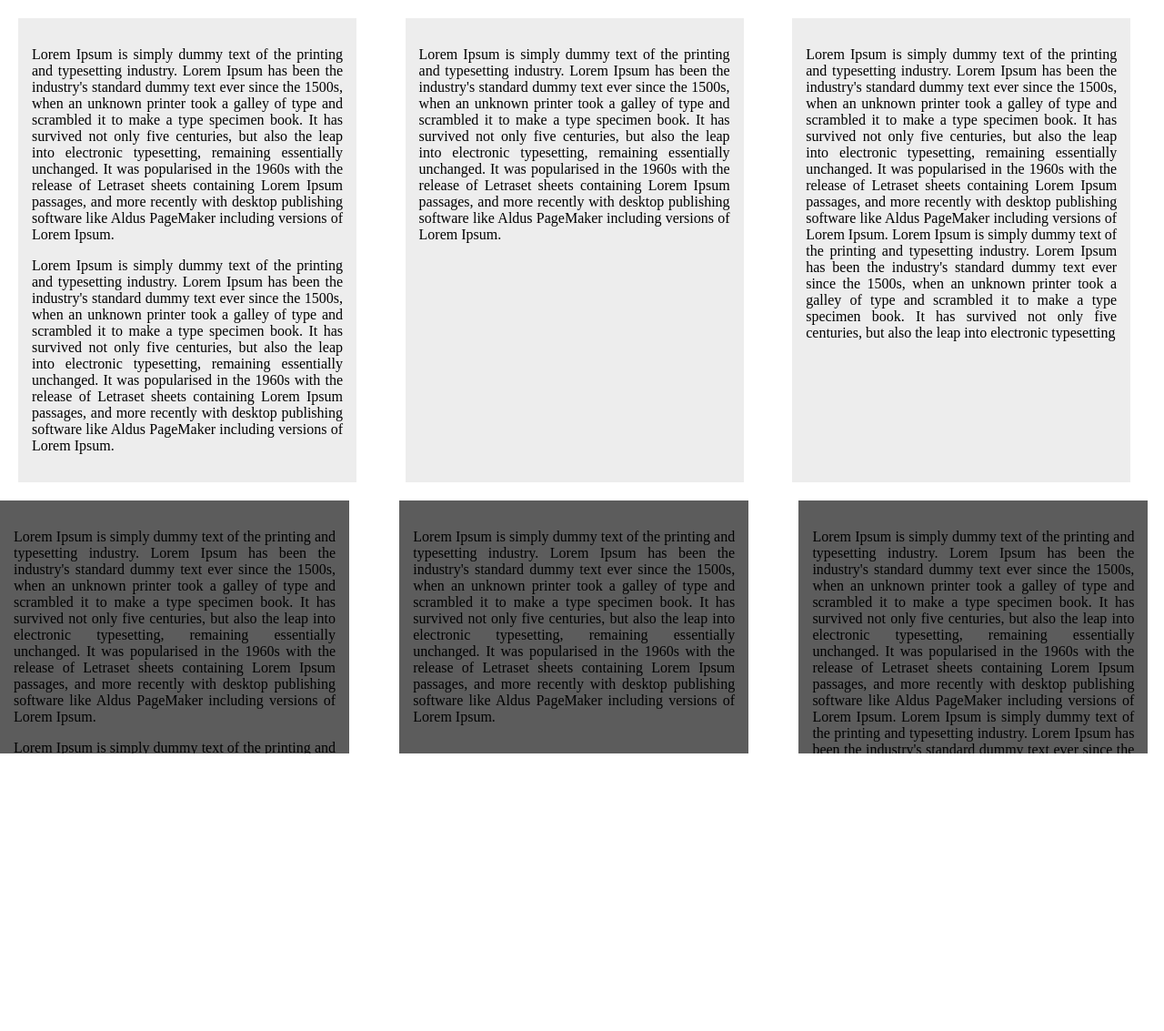
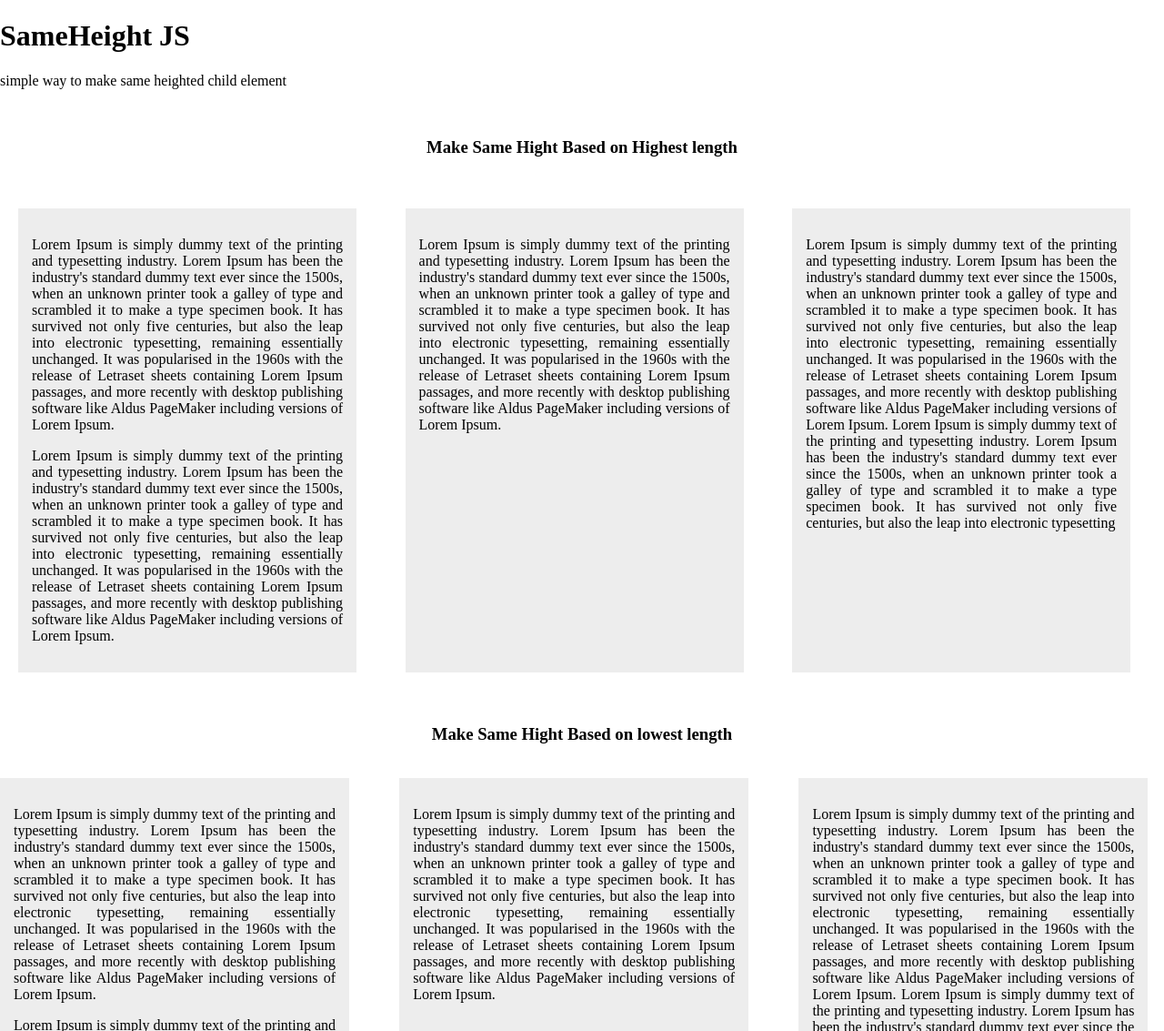
Before and after one commit to HelloLinkon/sameheight, a plain HTML site: page index.html in a window 1280 px wide. Shown: the whole page at 91% size. Before the commit the page ends 828 px from the top, so only its background shows below. Drawn offline with nearby package versions, Linux system fonts and the light colour scheme.

Commit message:
Update index.html

```diff
--- a/index.html
+++ b/index.html
@@ -5,31 +5,40 @@
 	<link rel="stylesheet" type="text/css" href="style.css">
 </head>
 <body>
+<div class="title">
+	<h1>SameHeight JS</h1>
+	<p>simple way to make same heighted child element</p>
+</div>
+<br>
+<h3 align="center">Make Same Hight Based on Highest length</h3>
+<br>
 
 <div class="parent">
-	<div class="child">
+	<div class="child color1">
 		<p>Lorem Ipsum is simply dummy text of the printing and typesetting industry. Lorem Ipsum has been the industry's standard dummy text ever since the 1500s, when an unknown printer took a galley of type and scrambled it to make a type specimen book. It has survived not only five centuries, but also the leap into electronic typesetting, remaining essentially unchanged. It was popularised in the 1960s with the release of Letraset sheets containing Lorem Ipsum passages, and more recently with desktop publishing software like Aldus PageMaker including versions of Lorem Ipsum.</p>
 		<p>Lorem Ipsum is simply dummy text of the printing and typesetting industry. Lorem Ipsum has been the industry's standard dummy text ever since the 1500s, when an unknown printer took a galley of type and scrambled it to make a type specimen book. It has survived not only five centuries, but also the leap into electronic typesetting, remaining essentially unchanged. It was popularised in the 1960s with the release of Letraset sheets containing Lorem Ipsum passages, and more recently with desktop publishing software like Aldus PageMaker including versions of Lorem Ipsum.</p>
 	</div>
-	<div class="child">
+	<div class="child color2">
 		<p>Lorem Ipsum is simply dummy text of the printing and typesetting industry. Lorem Ipsum has been the industry's standard dummy text ever since the 1500s, when an unknown printer took a galley of type and scrambled it to make a type specimen book. It has survived not only five centuries, but also the leap into electronic typesetting, remaining essentially unchanged. It was popularised in the 1960s with the release of Letraset sheets containing Lorem Ipsum passages, and more recently with desktop publishing software like Aldus PageMaker including versions of Lorem Ipsum.</p>
 	</div>
-	<div class="child">
+	<div class="child color3">
 		<p>Lorem Ipsum is simply dummy text of the printing and typesetting industry. Lorem Ipsum has been the industry's standard dummy text ever since the 1500s, when an unknown printer took a galley of type and scrambled it to make a type specimen book. It has survived not only five centuries, but also the leap into electronic typesetting, remaining essentially unchanged. It was popularised in the 1960s with the release of Letraset sheets containing Lorem Ipsum passages, and more recently with desktop publishing software like Aldus PageMaker including versions of Lorem Ipsum. Lorem Ipsum is simply dummy text of the printing and typesetting industry. Lorem Ipsum has been the industry's standard dummy text ever since the 1500s, when an unknown printer took a galley of type and scrambled it to make a type specimen book. It has survived not only five centuries, but also the leap into electronic typesetting</p>
 	</div>
 
 </div>
-
+<br>
+<h3 align="center">Make Same Hight Based on lowest length</h3>
+<br>
 
 <div id="box">
-	<div class="child">
+	<div class="child color4">
 		<p>Lorem Ipsum is simply dummy text of the printing and typesetting industry. Lorem Ipsum has been the industry's standard dummy text ever since the 1500s, when an unknown printer took a galley of type and scrambled it to make a type specimen book. It has survived not only five centuries, but also the leap into electronic typesetting, remaining essentially unchanged. It was popularised in the 1960s with the release of Letraset sheets containing Lorem Ipsum passages, and more recently with desktop publishing software like Aldus PageMaker including versions of Lorem Ipsum.</p>
 		<p>Lorem Ipsum is simply dummy text of the printing and typesetting industry. Lorem Ipsum has been the industry's standard dummy text ever since the 1500s, when an unknown printer took a galley of type and scrambled it to make a type specimen book. It has survived not only five centuries, but also the leap into electronic typesetting, remaining essentially unchanged. It was popularised in the 1960s with the release of Letraset sheets containing Lorem Ipsum passages, and more recently with desktop publishing software like Aldus PageMaker including versions of Lorem Ipsum.</p>
 	</div>
-	<div class="child">
+	<div class="child color5">
 		<p>Lorem Ipsum is simply dummy text of the printing and typesetting industry. Lorem Ipsum has been the industry's standard dummy text ever since the 1500s, when an unknown printer took a galley of type and scrambled it to make a type specimen book. It has survived not only five centuries, but also the leap into electronic typesetting, remaining essentially unchanged. It was popularised in the 1960s with the release of Letraset sheets containing Lorem Ipsum passages, and more recently with desktop publishing software like Aldus PageMaker including versions of Lorem Ipsum.</p>
 	</div>
-	<div class="child">
+	<div class="child color6">
 		<p>Lorem Ipsum is simply dummy text of the printing and typesetting industry. Lorem Ipsum has been the industry's standard dummy text ever since the 1500s, when an unknown printer took a galley of type and scrambled it to make a type specimen book. It has survived not only five centuries, but also the leap into electronic typesetting, remaining essentially unchanged. It was popularised in the 1960s with the release of Letraset sheets containing Lorem Ipsum passages, and more recently with desktop publishing software like Aldus PageMaker including versions of Lorem Ipsum. Lorem Ipsum is simply dummy text of the printing and typesetting industry. Lorem Ipsum has been the industry's standard dummy text ever since the 1500s, when an unknown printer took a galley of type and scrambled it to make a type specimen book. It has survived not only five centuries, but also the leap into electronic typesetting</p>
 	</div>
 
@@ -47,7 +56,7 @@
 
 	    $a.sameHeight();
 
-	    $("#box").find(".child").sameHeight({way: "min"}).css("background", "#5c5c5c");
+	    $("#box").find(".child").sameHeight({way: "min"});
 
 
 
```
